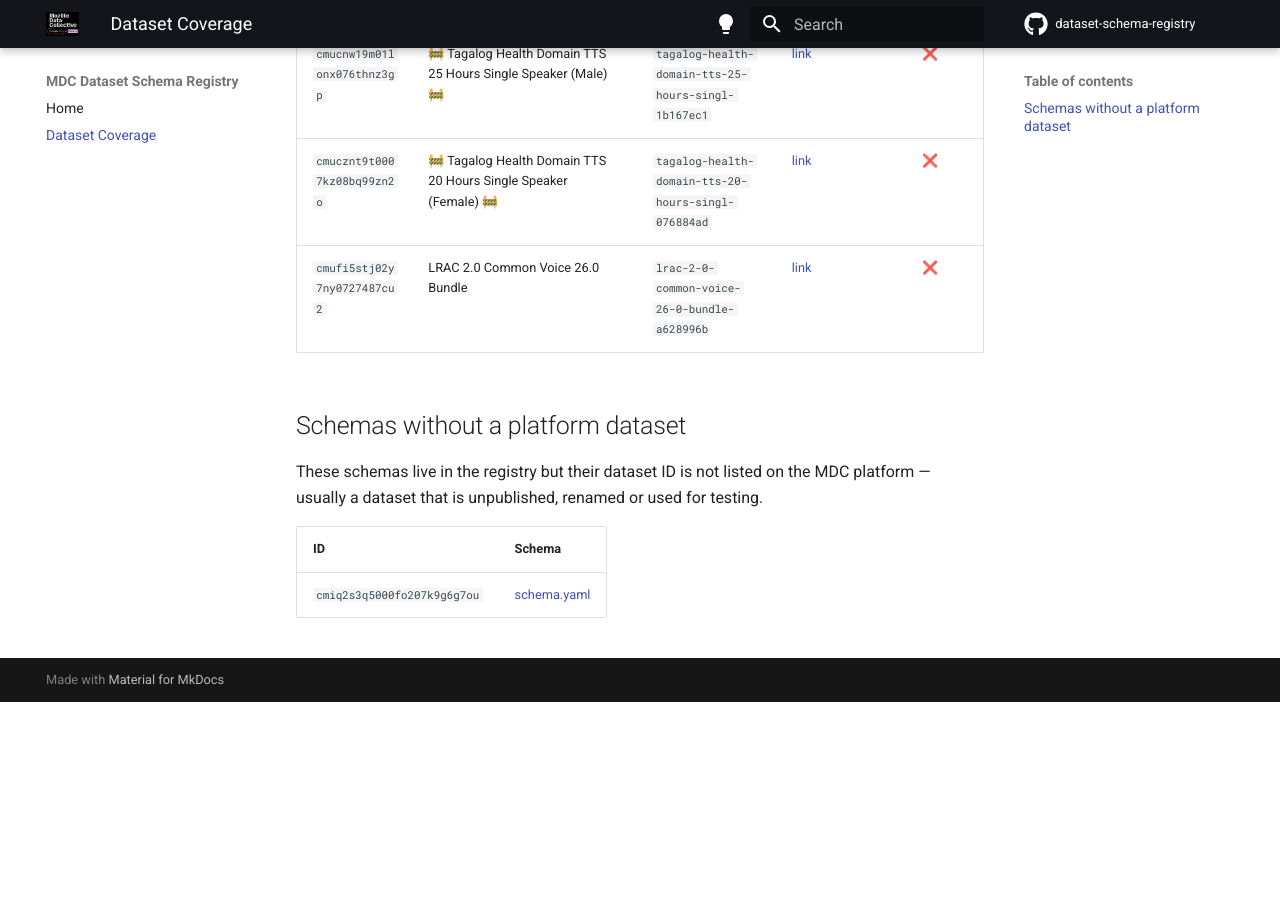
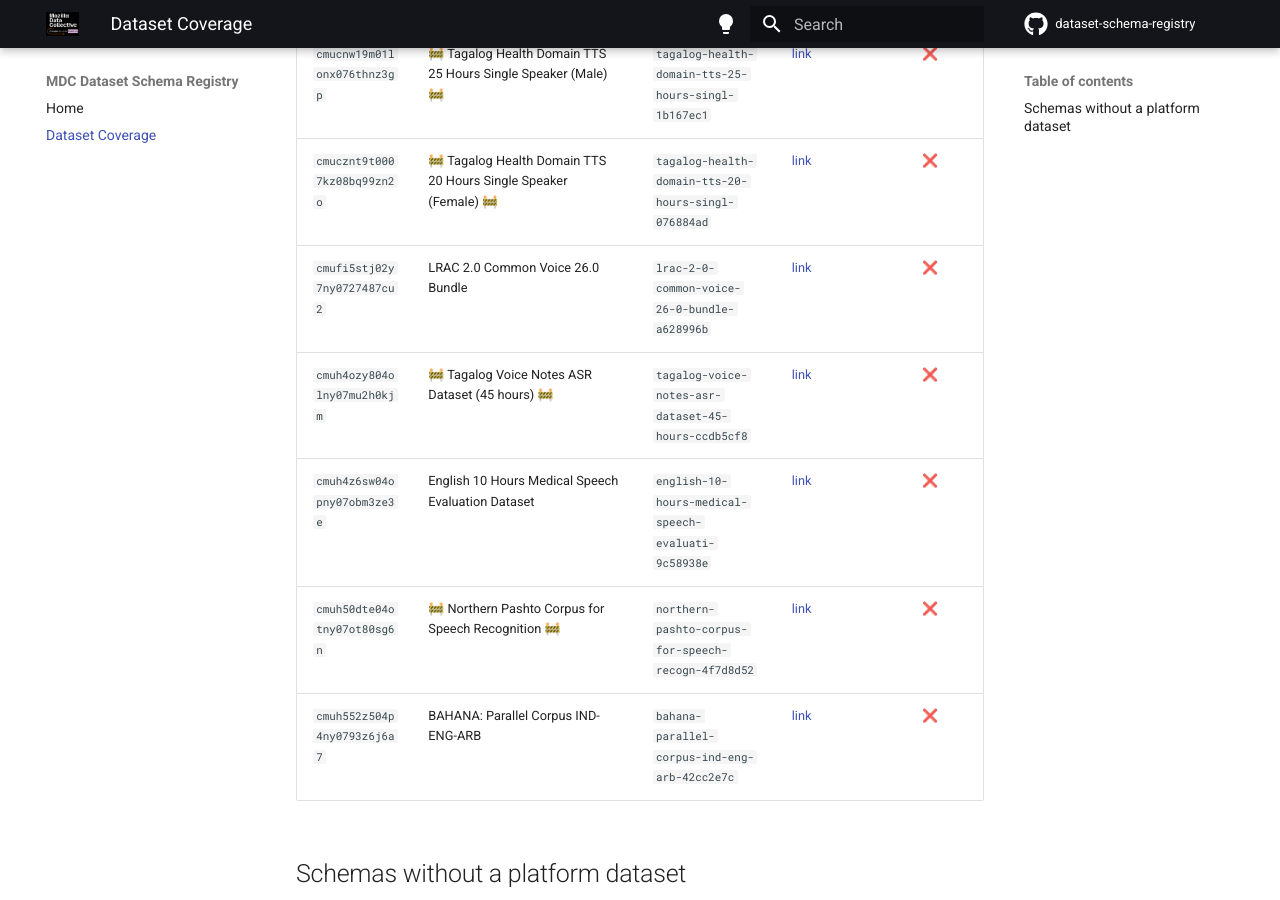
Before and after one commit to Mozilla-Data-Collective/dataset-schema-registry, an MkDocs documentation site: the page built from docs/dataset-coverage.md, in a window 1280 px wide and 900 px high, scrolled down 121043 px. Built offline with MkDocs 1.6.1 and Material for MkDocs 9.7.7, drawn with Linux system fonts in a browser that asks for light colours; comment, search, counter and statistics services are not loaded; before the commit the page ends 121745 px from its top, so only the background shows below that; part of the change alters nothing that is shown; some of the changed text lies outside the part shown.

Commit message:
chore: update registry index and dataset coverage [skip ci]

```diff
--- a/docs/dataset-coverage.md
+++ b/docs/dataset-coverage.md
@@ -12,10 +12,10 @@ data programmatically.
     `registry/<dataset_id>/schema.yaml` file.  See the
     [Home](index.md) for details.
 
-**Last updated:** 2026-09-25
-**Total datasets in sitemap:** 1166
+**Last updated:** 2026-09-26
+**Total datasets in sitemap:** 1170
 **Schemas registered:** 416 ✅
-**Schemas missing:** 750 ❌
+**Schemas missing:** 754 ❌
 
 | ID | Name | Slug | Dataset page | Schema registered |
 |----|------|------|-------------|:-----------------:|
@@ -714,7 +714,7 @@ data programmatically.
 | `cmtk9vv1l008nnm07y9vn4q6n` | Indonesian Acculturation Culture - Image Corpus | `indonesian-acculturation-culture-image-c-c6e48b37` | [link](https://mozilladatacollective.com/datasets/cmtk9vv1l008nnm07y9vn4q6n) | ❌ |
 | `cmtkf877400fnnv073tl63yl8` | Palula Literature Corpus | `palula-literature-corpus-8c44b0d4` | [link](https://mozilladatacollective.com/datasets/cmtkf877400fnnv073tl63yl8) | ❌ |
 | `cmtlk486f01xknv07nr1z8sr8` | Indonesia Lip-Record Speech Dataset | `indonesia-lip-record-speech-dataset-9dee1185` | [link](https://mozilladatacollective.com/datasets/cmtlk486f01xknv07nr1z8sr8) | ❌ |
-| `cmtlk7yzb01wenm07io47vqx2` | Visual Speech Recognition-Audiovisual Indonesian Dataset (VSR-Aid) | `visual-speech-recognition-audiovisual-in-06cfe193` | [link](https://mozilladatacollective.com/datasets/cmtlk7yzb01wenm07io47vqx2) | ❌ |
+| `cmtlk7yzb01wenm07io47vqx2` | Visual Speech Recognition-Audiovisual Indonesian Dataset (VSR-Aid) | `visual-speech-recognition-audiovisual-in-8b485132` | [link](https://mozilladatacollective.com/datasets/cmtlk7yzb01wenm07io47vqx2) | ❌ |
 | `cmtll36zw01xknm074he6a70i` | A Banoho Sociocultural Dataset | `a-banoho-sociocultural-dataset-0f711903` | [link](https://mozilladatacollective.com/datasets/cmtll36zw01xknm074he6a70i) | ❌ |
 | `cmtll3rp101zqnv07fr9tsj86` | JAV Image Corpus - Yogyakarta Public Space and Signage | `jav-image-corpus-yogyakarta-public-space-bc6163e4` | [link](https://mozilladatacollective.com/datasets/cmtll3rp101zqnv07fr9tsj86) | ❌ |
 | `cmtll5hax01zynv07tipwiuel` | 🚧 Spanish (Castilian) Scripted Film // Rights-Cleared · 20 Hours 🚧 | `spanish-castilian-scripted-film-rights-c-4f30fced` | [link](https://mozilladatacollective.com/datasets/cmtll5hax01zynv07tipwiuel) | ❌ |
@@ -728,7 +728,7 @@ data programmatically.
 | `cmtr7re1p05hso1070lmvjdwx` | A Bafou Sociocultural Dataset | `a-bafou-sociocultural-dataset-51cb31db` | [link](https://mozilladatacollective.com/datasets/cmtr7re1p05hso1070lmvjdwx) | ❌ |
 | `cmtr7rjbb05blny07ec6p7hzj` | A Baka Sociocultural Dataset | `a-baka-sociocultural-dataset-6652adea` | [link](https://mozilladatacollective.com/datasets/cmtr7rjbb05blny07ec6p7hzj) | ❌ |
 | `cmtr7ro9005brny071h9p44a4` | A Balengou Sociocultural Dataset | `a-balengou-sociocultural-dataset-c2907c6b` | [link](https://mozilladatacollective.com/datasets/cmtr7ro9005brny071h9p44a4) | ❌ |
-| `cmtr89f6505ilo107jwdqu6zg` | IndoLearner-English Speech Corpus | `indolearner-english-speech-corpus-d5d6fb97` | [link](https://mozilladatacollective.com/datasets/cmtr89f6505ilo107jwdqu6zg) | ❌ |
+| `cmtr89f6505ilo107jwdqu6zg` | IndoLearner-English Speech Corpus | `indolearner-english-speech-corpus-73cbf15b` | [link](https://mozilladatacollective.com/datasets/cmtr89f6505ilo107jwdqu6zg) | ❌ |
 | `cmtr89ry305csny07rrpxqe9d` | Purworejo Dialect-Javanese Speech Corpus | `purworejo-dialect-javanese-speech-corpus-f3b63b78` | [link](https://mozilladatacollective.com/datasets/cmtr89ry305csny07rrpxqe9d) | ❌ |
 | `cmtr89wzw05ipo1070irq2q9j` | Indonesian Lip-Record Multimodal Corpus | `indonesian-lip-record-multimodal-corpus-9db78ccd` | [link](https://mozilladatacollective.com/datasets/cmtr89wzw05ipo1070irq2q9j) | ❌ |
 | `cmtr8a2r205ito107axtrlbuy` | Speech Corpus of Indonesian Lip-Record | `speech-corpus-of-indonesian-lip-record-10a2d3dd` | [link](https://mozilladatacollective.com/datasets/cmtr8a2r205ito107axtrlbuy) | ❌ |
@@ -1185,6 +1185,10 @@ data programmatically.
 | `cmucnw19m01lonx076thnz3gp` | 🚧 Tagalog Health Domain TTS 25 Hours Single Speaker (Male) 🚧 | `tagalog-health-domain-tts-25-hours-singl-1b167ec1` | [link](https://mozilladatacollective.com/datasets/cmucnw19m01lonx076thnz3gp) | ❌ |
 | `cmucznt9t0007kz08bq99zn2o` | 🚧 Tagalog Health Domain TTS 20 Hours Single Speaker (Female) 🚧 | `tagalog-health-domain-tts-20-hours-singl-076884ad` | [link](https://mozilladatacollective.com/datasets/cmucznt9t0007kz08bq99zn2o) | ❌ |
 | `cmufi5stj02y7ny0727487cu2` | LRAC 2.0 Common Voice 26.0 Bundle | `lrac-2-0-common-voice-26-0-bundle-a628996b` | [link](https://mozilladatacollective.com/datasets/cmufi5stj02y7ny0727487cu2) | ❌ |
+| `cmuh4ozy804olny07mu2h0kjm` | 🚧 Tagalog Voice Notes ASR Dataset (45 hours) 🚧 | `tagalog-voice-notes-asr-dataset-45-hours-ccdb5cf8` | [link](https://mozilladatacollective.com/datasets/cmuh4ozy804olny07mu2h0kjm) | ❌ |
+| `cmuh4z6sw04opny07obm3ze3e` | English 10 Hours Medical Speech Evaluation Dataset  | `english-10-hours-medical-speech-evaluati-9c58938e` | [link](https://mozilladatacollective.com/datasets/cmuh4z6sw04opny07obm3ze3e) | ❌ |
+| `cmuh50dte04otny07ot80sg6n` | 🚧 Northern Pashto Corpus for Speech Recognition 🚧 | `northern-pashto-corpus-for-speech-recogn-4f7d8d52` | [link](https://mozilladatacollective.com/datasets/cmuh50dte04otny07ot80sg6n) | ❌ |
+| `cmuh552z504p4ny0793z6j6a7` | BAHANA: Parallel Corpus IND-ENG-ARB  | `bahana-parallel-corpus-ind-eng-arb-42cc2e7c` | [link](https://mozilladatacollective.com/datasets/cmuh552z504p4ny0793z6j6a7) | ❌ |
 
 ## Schemas without a platform dataset
 
```
Also changed, not shown: 1 other file.
